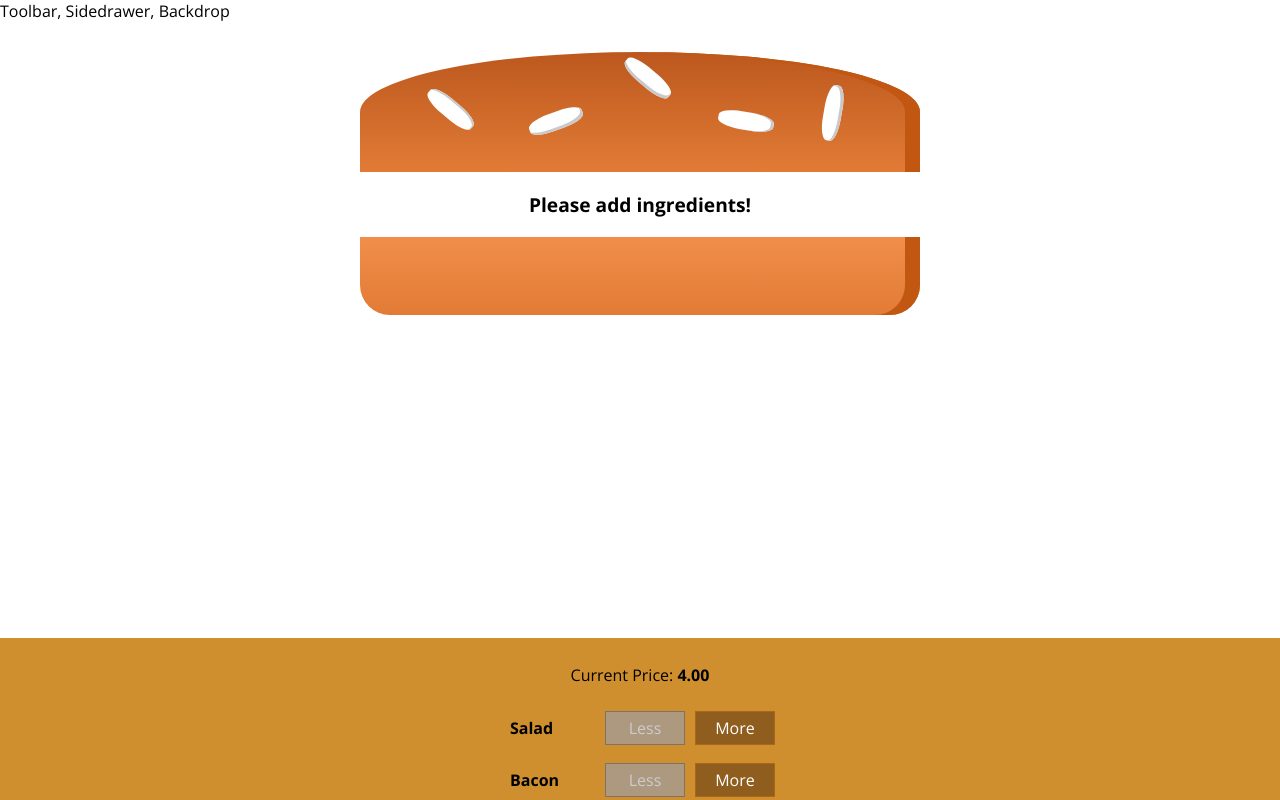
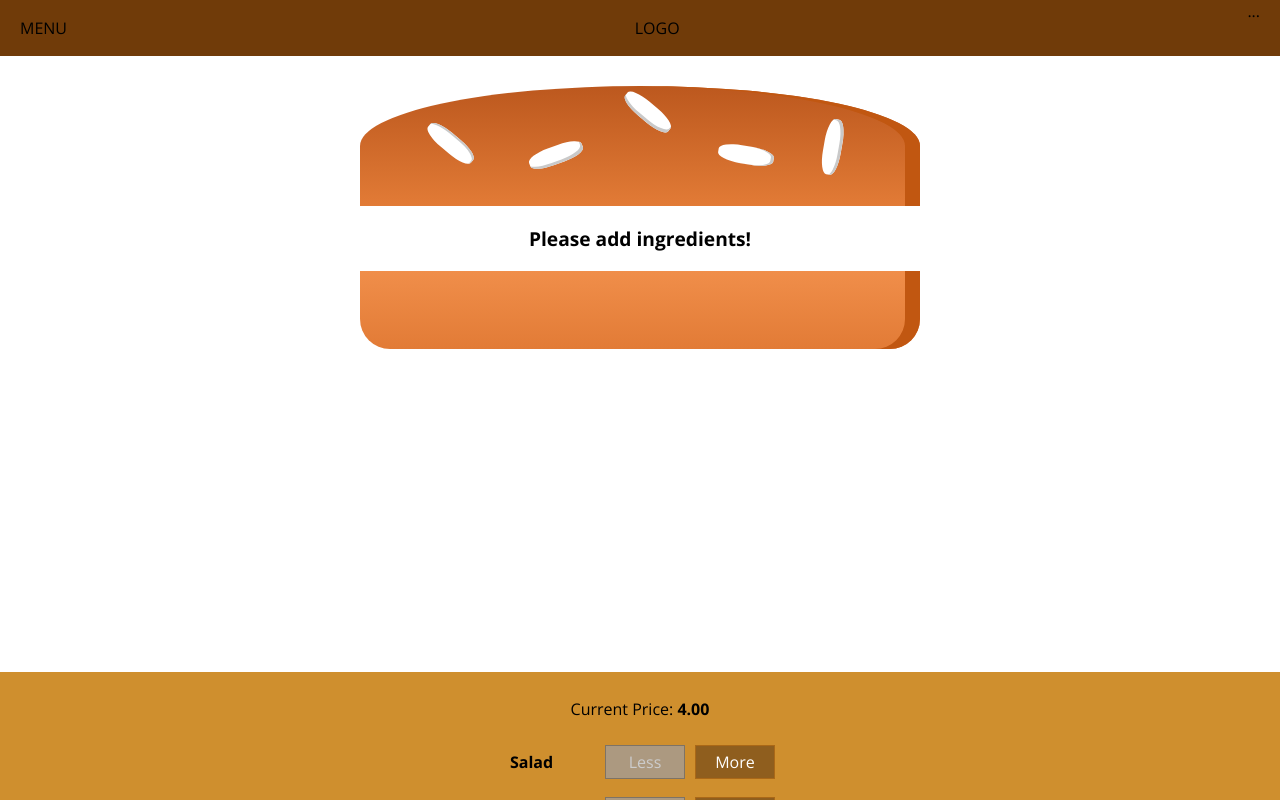
Before and after one commit to Thushar-Sreenivas/Burger-Builder, a React app: page / in a window 1280 px wide. Shown: the top 800 px of the page. Built offline with nearby package versions, Linux system fonts and the light colour scheme.

Commit message:
Adding toolbar

```diff
--- a/src/components/Layout/Layout.css
+++ b/src/components/Layout/Layout.css
@@ -1,3 +1,3 @@
 .content {
-    margin-top: 16px;
+    margin-top: 72px;
 }
--- a/src/components/Layout/Layout.js
+++ b/src/components/Layout/Layout.js
@@ -1,10 +1,10 @@
 import React from 'react'
 import Auxiliary from '../../hoc/Auxiliary'
 import classes from '../Layout/Layout.css'
-
+import Toolbar from '../Navigation/Toolbar/Toolbar'
 const layout = ( props ) => (
     <Auxiliary>
-    <div>Toolbar, Sidedrawer, Backdrop</div>
+    <Toolbar/>
     <main className={classes.content}>
         {props.children}
     </main>
--- /dev/null
+++ b/src/components/Navigation/Toolbar/Toolbar.css
@@ -0,0 +1,18 @@
+.Toolbar {
+    height: 56px;
+    width: 100%;
+    position: fixed;
+    top: 0;
+    left: 0;
+    background-color: #703B09;
+    display: flex;
+    justify-content: space-between;
+    align-items: center;
+    padding: 0 20px;
+    box-sizing: border-box;
+    z-index: 90;
+}
+
+.Toolbar nav {
+    height: 100%;
+}
--- /dev/null
+++ b/src/components/Navigation/Toolbar/Toolbar.js
@@ -0,0 +1,14 @@
+import React from 'react'
+import classes from './Toolbar.css'
+
+const toolbar = (props) => (
+    <header className={classes.Toolbar}>
+        <div>MENU</div>
+        <div>LOGO</div>
+        <nav>
+            ...
+        </nav>
+    </header>
+)
+
+export default toolbar
```
